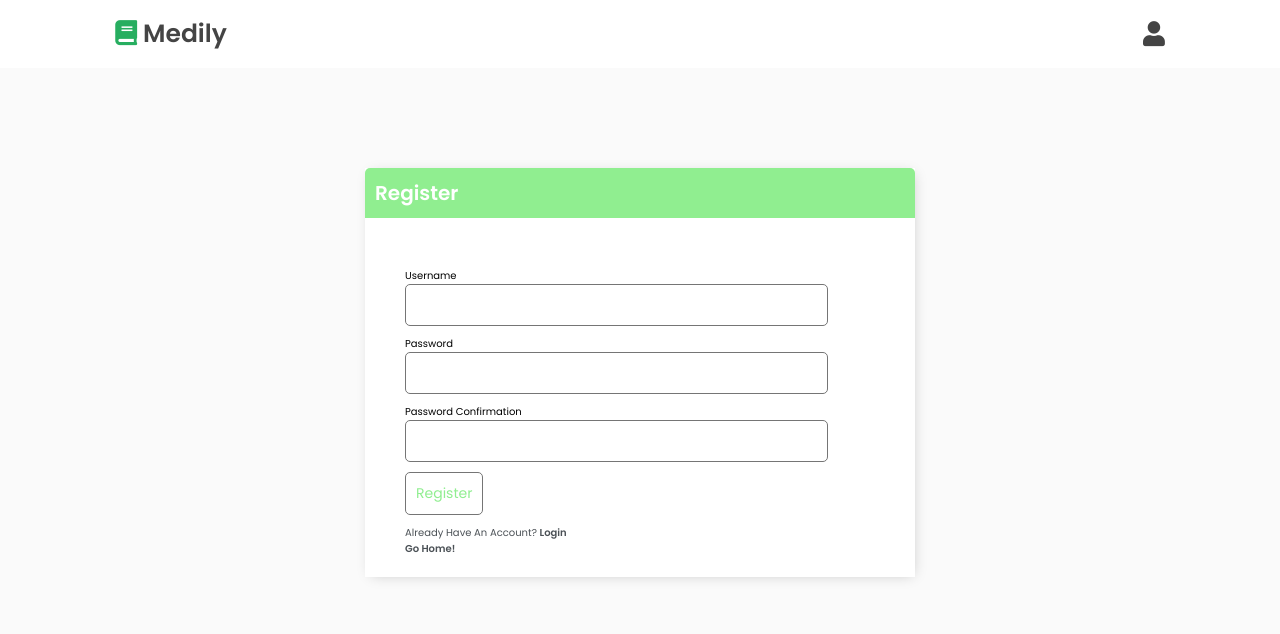
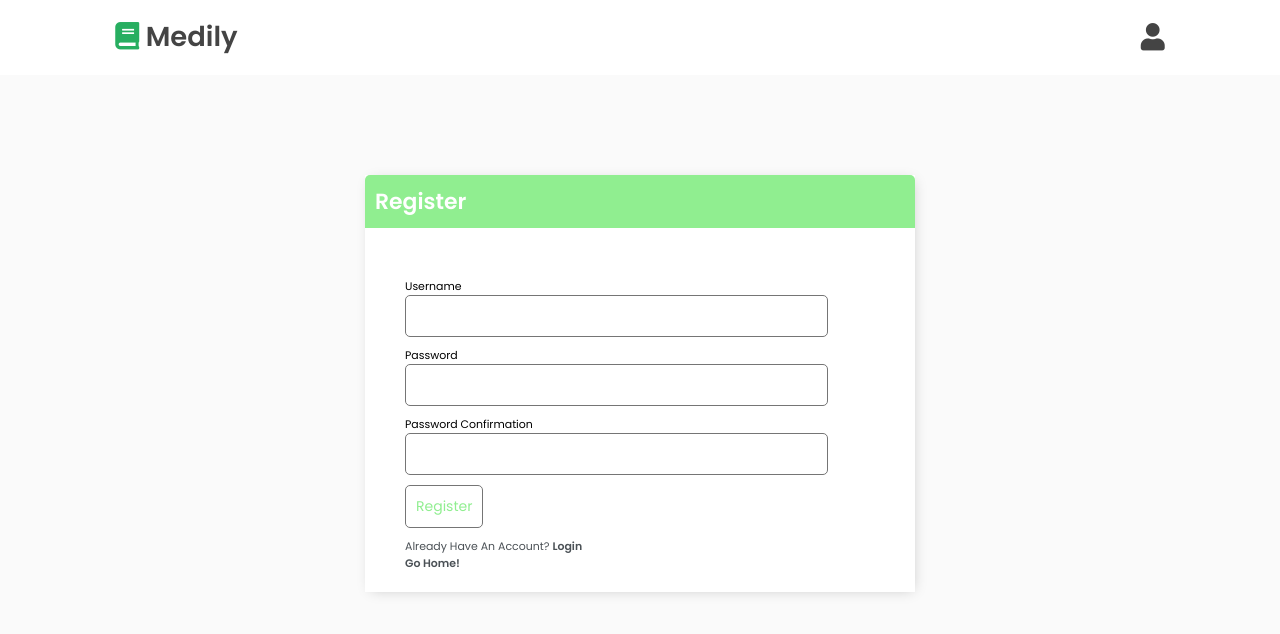
Before and after one commit to akshat0017/Intern-Project, a Django app: page /register/ in a window 1280 px wide. Shown: the top 634 px of the page. Run offline with Django 3.2, Linux system fonts and the light colour scheme.

Commit message:
Update style.css

```diff
--- a/web_back/static/style.css
+++ b/web_back/static/style.css
@@ -3,7 +3,7 @@
 
 :root{
     --green:#27ae60;
-    --dark-color:#219150;
+    --dark-color:#218150;
     --black:#444;
     --light-color:#666;
     --border:.1rem solid rgba(0,0,0,.1);
@@ -23,14 +23,14 @@
 }
 
 html{
-    font-size: 62.5%;
+    font-size: 68.5%;
     overflow-x: hidden;
     scroll-padding-top: 5rem;
     scroll-behavior: smooth;
 }
 
 html::-webkit-scrollbar{
-    width:1rem;
+    width:1.5rem;
 }
 
 html::-webkit-scrollbar-track{
```
